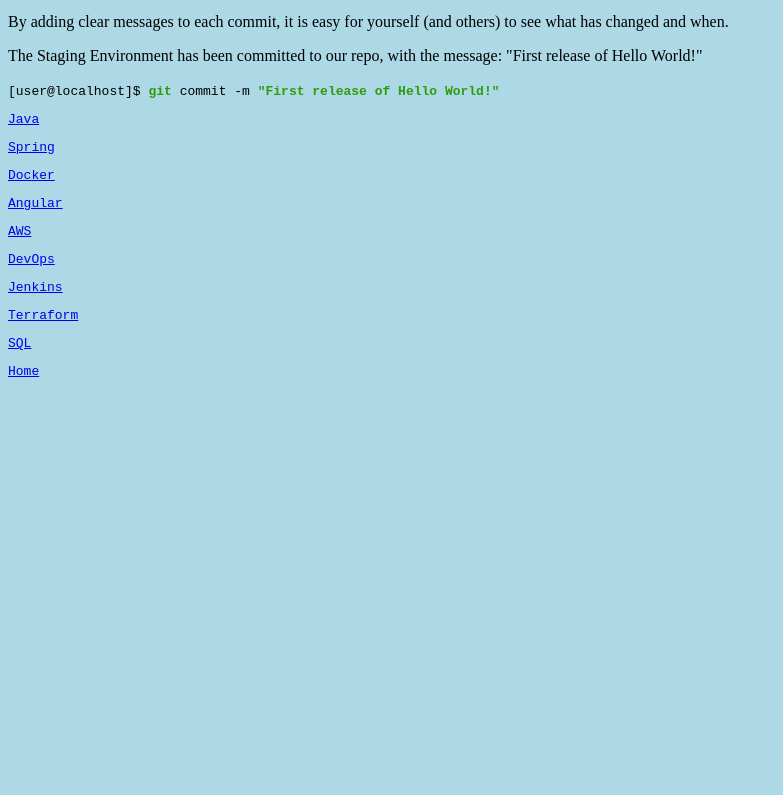
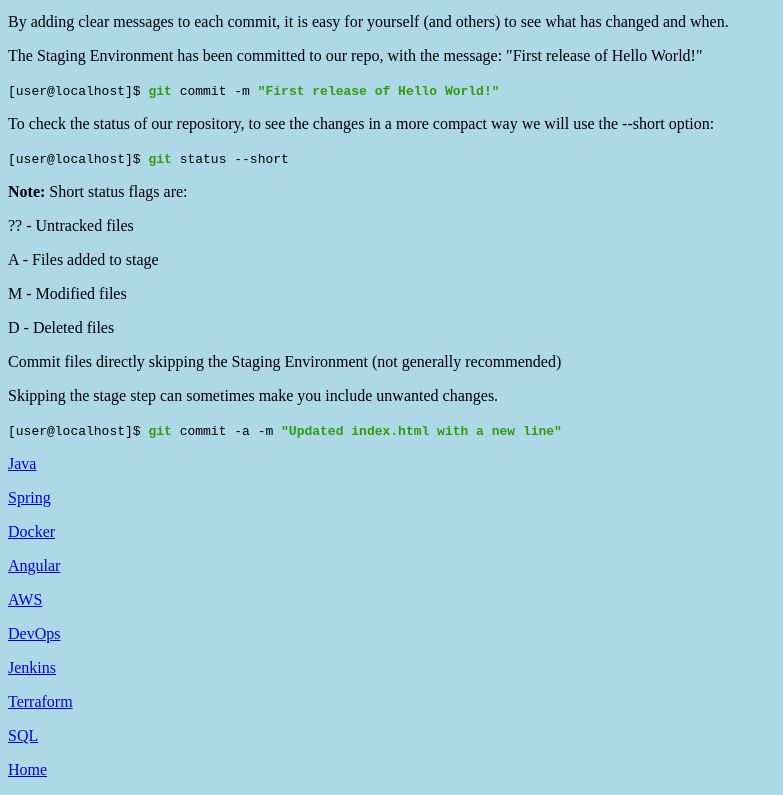
Before and after one commit to Jjimenez87/Jjimenez87.github.io, a plain HTML site: page git.html in a window 1280 px wide. Shown: the part 2748-3543 px from the top of the page, without its empty margins (0-783 px from the left). Before the commit the page ends 3140 px from the top, so only its background shows below. Drawn offline with Linux system fonts and the light colour scheme.

Commit message:
Updated git.html with a new lines

```diff
--- a/git.html
+++ b/git.html
@@ -83,7 +83,7 @@
 		<p>Since we have finished our work, we are ready to move from <strong style="color: crimson">stage</strong> to <strong style="color: crimson">commit</strong> for our repo.</p>
 		<p>Adding commits keep track of our progress and changes as we work. Git considers each <strong style="color: crimson">commit</strong> change point or "save point". It is a point in the project you can go back to if you find a bug, or want to make a change.</p>
 		<h2>Git Commit without Stage</h2>
-		<p>Sometimes, when you make small changes, using the staging environment seems like a waste of time. It is possible to commit changes directly, skipping the staging environment. The -a option will automatically stage every changed, already tracked file.</p>
+		<p>Sometimes, when you make small changes, using the staging environment seems like a waste of time. It is possible to commit changes directly, skipping the staging environment (without using the git add command). The -a option will automatically stage every changed, already tracked file.</p>
 
 		<h3>Git commands:</h3>
 		<p>Check if Git is properly installed:</p>
@@ -107,7 +107,18 @@
 		<p>When we commit, we should always include a message.</p>
 		<p>By adding clear messages to each commit, it is easy for yourself (and others) to see what has changed and when.</p>
 		<p>The Staging Environment has been committed to our repo, with the message: "First release of Hello World!"</p>
-		<code>[user@localhost]$ <strong style="color: #2f9c0a">git</strong> commit -m <strong style="color: #2f9c0a">"First release of Hello World!"</strong>
+		<code>[user@localhost]$ <strong style="color: #2f9c0a">git</strong> commit -m <strong style="color: #2f9c0a">"First release of Hello World!"</strong></code><br>
+		<p>To check the status of our repository, to see the changes in a more compact way we will use the --short option:</p>
+		<code>[user@localhost]$ <strong style="color: #2f9c0a">git</strong> status --short</code>
+		<p><strong>Note:</strong> Short status flags are:</p>
+		<p>?? - Untracked files</p>
+		<p>A - Files added to stage</p>
+		<p>M - Modified files</p>
+		<p>D - Deleted files</p>
+		<p>Commit files directly skipping the Staging Environment (not generally recommended)</p>
+		<p>Skipping the stage step can sometimes make you include unwanted changes.</p>
+		<code>[user@localhost]$ <strong style="color: #2f9c0a">git</strong> commit -a -m <strong style="color: #2f9c0a">"Updated index.html with a new line"</strong></code>
+
 
 		<p><a href="java.html">Java</a></p>
 		<p><a href="spring.html">Spring</a></p>
```
